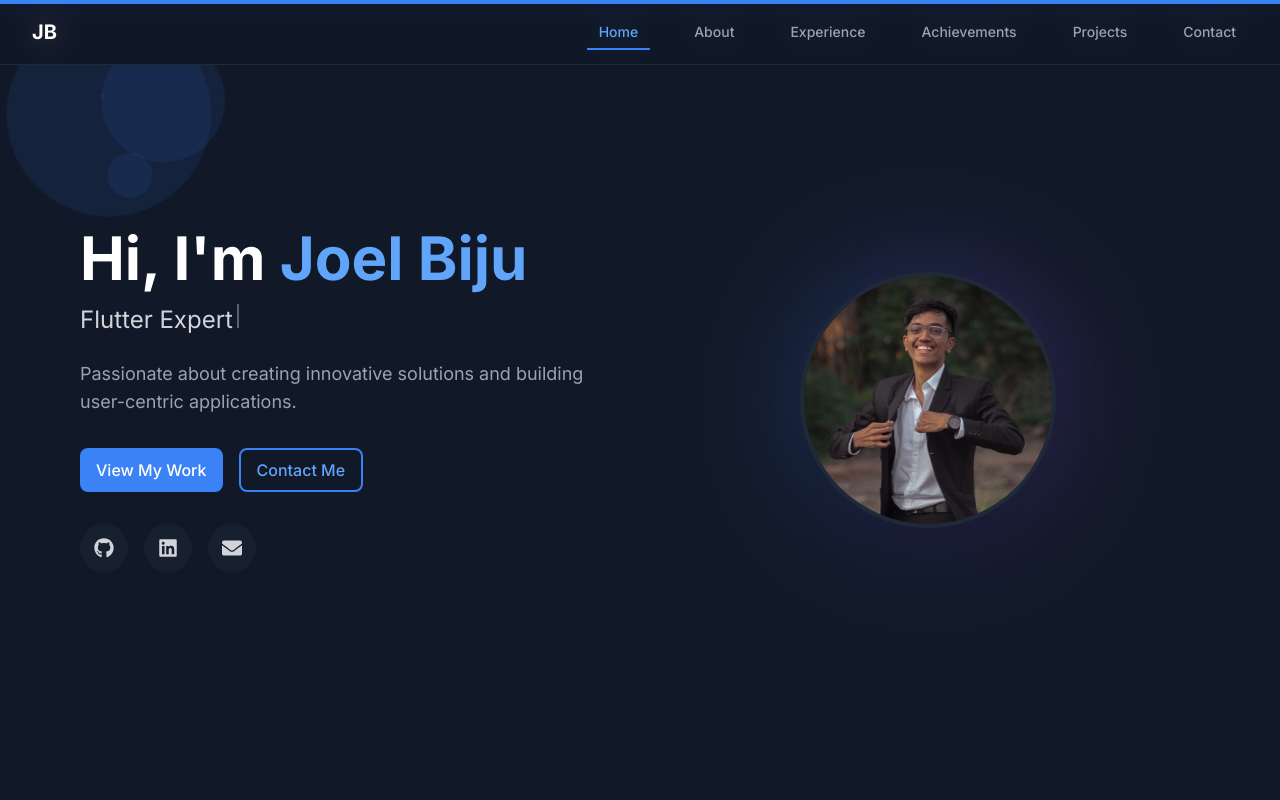
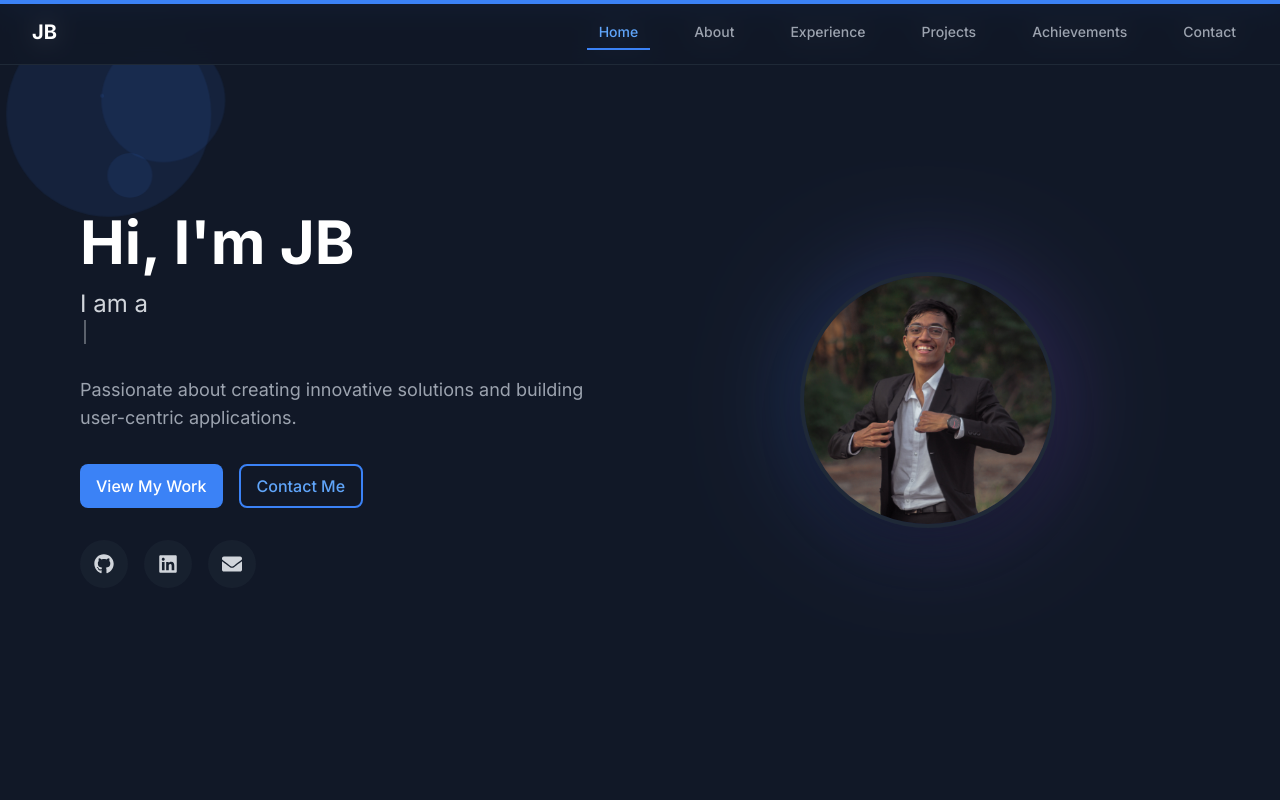
Before and after one commit to JB-05/jb-portfolio, a Next.js app: page / in a window 1280 px wide. Shown: the top 800 px of the page. Built offline with nearby package versions, Linux system fonts and the light colour scheme.

Commit message:
made updates

```diff
--- a/app/components/Hero.tsx
+++ b/app/components/Hero.tsx
@@ -9,22 +9,34 @@ import { TypewriterText } from './shared/TypewriterText';
 import Image from 'next/image';
 import { useState } from 'react';
 
-const socialLinks: Array<{
+type SocialLinkProps = {
   name: string;
   href: string;
   icon: "github" | "linkedin" | "email";
-}> = [
-  { name: 'GitHub', href: 'https://github.com/jb-05', icon: 'github' },
-  { name: 'LinkedIn', href: 'https://www.linkedin.com/in/joel-biju-285527289', icon: 'linkedin' },
-  { name: 'Email', href: 'mailto:work.joelbiju@gmail.com', icon: 'email' },
+};
+
+const socialLinks: SocialLinkProps[] = [
+  {
+    name: 'GitHub',
+    href: 'https://github.com/jb',
+    icon: 'github',
+  },
+  {
+    name: 'LinkedIn',
+    href: 'https://linkedin.com/in/jb',
+    icon: 'linkedin',
+  },
+  {
+    name: 'Email',
+    href: 'mailto:jb@gmail.com',
+    icon: 'email',
+  },
 ];
 
-const typingTexts = [
-  "Full-Stack Developer",
-  "Mobile App Developer",
-  "Flutter Expert",
-  "Problem Solver",
-  "Hackathon Champion"
+const texts = [
+  'Full Stack Developer',
+  'UI/UX Designer',
+  'Problem Solver',
 ];
 
 const scrollToSection = (sectionId: string) => {
@@ -117,7 +129,7 @@ export const Hero = () => {
               animate={{ opacity: 1, y: 0 }}
               transition={{ duration: 0.8, delay: 0.4 }}
             >
-              Hi, I'm <span className="text-blue-400">Joel Biju</span>
+              Hi, I&apos;m JB
             </motion.h1>
             <motion.p
               className="text-xl md:text-2xl text-gray-300 mb-6"
@@ -125,7 +137,7 @@ export const Hero = () => {
               animate={{ opacity: 1, y: 0 }}
               transition={{ duration: 0.8, delay: 0.6 }}
             >
-              <TypewriterText texts={typingTexts} />
+              I am a <TypewriterText texts={texts} />
             </motion.p>
             <motion.p
               className="text-gray-400 text-lg mb-8 max-w-2xl"
--- a/app/components/Navigation.tsx
+++ b/app/components/Navigation.tsx
@@ -2,14 +2,13 @@
 
 import { useEffect, useState, useCallback } from 'react';
 import { motion, useScroll, useSpring } from 'framer-motion';
-import { useInView } from 'react-intersection-observer';
 
 const navItems = [
   { id: 'home', label: 'Home' },
   { id: 'about', label: 'About' },
   { id: 'experience', label: 'Experience' },
+  { id: 'projects', label: 'Projects' },
   { id: 'achievements', label: 'Achievements' },
-  { id: 'projects', label: 'Projects' },
   { id: 'contact', label: 'Contact' },
 ];
 
@@ -23,46 +22,27 @@ export const Navigation = () => {
     restDelta: 0.001,
   });
 
-  // Create refs for each section with optimized threshold
-  const sectionRefs = navItems.reduce((acc, item) => {
-    const [ref, inView, entry] = useInView({
-      threshold: 0.3, // Reduced threshold for better detection
-      triggerOnce: false,
-      rootMargin: '-80px 0px -80% 0px', // Optimized root margin
-    });
-    acc[item.id] = { ref, inView, entry };
-    return acc;
-  }, {} as Record<string, { ref: any; inView: boolean; entry?: IntersectionObserverEntry }>);
-
-  // Optimized scroll handler with debounce
-  const handleScroll = useCallback(() => {
-    const sections = Object.entries(sectionRefs);
-    const visibleSections = sections.filter(([_, { inView }]) => inView);
-
-    if (visibleSections.length > 0) {
-      const mostVisibleSection = visibleSections.reduce((prev, current) => {
-        const prevRatio = sectionRefs[prev[0]].entry?.intersectionRatio || 0;
-        const currentRatio = sectionRefs[current[0]].entry?.intersectionRatio || 0;
-        return currentRatio > prevRatio ? current : prev;
+  useEffect(() => {
+    const observerCallback: IntersectionObserverCallback = (entries) => {
+      entries.forEach(entry => {
+        if (entry.isIntersecting && entry.intersectionRatio >= 0.3) {
+          setActiveSection(entry.target.id);
+        }
       });
-
-      setActiveSection(mostVisibleSection[0]);
-    }
-  }, [sectionRefs]);
-
-  useEffect(() => {
-    let timeoutId: NodeJS.Timeout;
-    const debouncedScroll = () => {
-      clearTimeout(timeoutId);
-      timeoutId = setTimeout(handleScroll, 100);
     };
 
-    window.addEventListener('scroll', debouncedScroll, { passive: true });
-    return () => {
-      window.removeEventListener('scroll', debouncedScroll);
-      clearTimeout(timeoutId);
-    };
-  }, [handleScroll]);
+    const observer = new IntersectionObserver(observerCallback, {
+      threshold: 0.3,
+      rootMargin: '-80px 0px -80% 0px'
+    });
+
+    navItems.forEach(item => {
+      const element = document.getElementById(item.id);
+      if (element) observer.observe(element);
+    });
+
+    return () => observer.disconnect();
+  }, []);
 
   const scrollToSection = useCallback((sectionId: string) => {
     const element = document.getElementById(sectionId);
--- a/app/components/Posters.tsx
+++ b/app/components/Posters.tsx
@@ -95,9 +95,9 @@ export const Posters = () => {
   const [selectedPoster, setSelectedPoster] = useState<{ image: string; title: string } | null>(null);
 
   const posters = [
-    { image: "/posters/poster1.jpg", title: "Creative Design" },
-    { image: "/posters/poster2.png", title: "Modern Art" },
-    { image: "/posters/poster3.jpg", title: "Digital Innovation" }
+    { image: "/posters/poster1.jpg", title: "Esports Poster" },
+    { image: "/posters/poster2.png", title: "Esports Poster" },
+    { image: "/posters/poster3.jpg", title: "Esports Poster" }
   ];
 
   return (
--- a/app/components/Projects.tsx
+++ b/app/components/Projects.tsx
@@ -23,7 +23,7 @@ const projects: Project[] = [
       "AI-Powered Risk Prediction for early malnutrition detection",
       "Smart meal analysis with nutritional improvement suggestions",
       "Government scheme integration for nutrition benefits",
-      "Community-driven support system with 'Adopt a Child' feature",
+      "Community-driven support system with &apos;Adopt a Child&apos; feature",
       "Gamified engagement for healthy eating habits",
       "Multi-child health dashboard for parents and healthcare workers"
     ],
--- a/app/components/shared/TypewriterText.tsx
+++ b/app/components/shared/TypewriterText.tsx
@@ -10,38 +10,39 @@ interface TypewriterTextProps {
 }
 
 export const TypewriterText = ({ texts, className = '', delay = 0 }: TypewriterTextProps) => {
-  const [displayText, setDisplayText] = useState('');
-  const [currentIndex, setCurrentIndex] = useState(0);
-  const [textIndex, setTextIndex] = useState(0);
+  const [currentTextIndex, setCurrentTextIndex] = useState(0);
+  const [currentText, setCurrentText] = useState('');
+  const [isDeleting, setIsDeleting] = useState(false);
 
   useEffect(() => {
-    if (currentIndex < texts[textIndex].length) {
-      const timeout = setTimeout(() => {
-        setDisplayText(prev => prev + texts[textIndex][currentIndex]);
-        setCurrentIndex(prev => prev + 1);
-      }, 50);
+    const typeSpeed = 100;
+    const deleteSpeed = 50;
+    const pauseDuration = 2000;
 
-      return () => clearTimeout(timeout);
-    } else if (textIndex < texts.length - 1) {
-      // Wait before starting next text
-      const timeout = setTimeout(() => {
-        setDisplayText('');
-        setCurrentIndex(0);
-        setTextIndex(prev => prev + 1);
-      }, 2000);
+    const type = () => {
+      const fullText = texts[currentTextIndex];
 
-      return () => clearTimeout(timeout);
-    } else {
-      // Reset to first text when all texts are done
-      const timeout = setTimeout(() => {
-        setDisplayText('');
-        setCurrentIndex(0);
-        setTextIndex(0);
-      }, 2000);
+      if (!isDeleting) {
+        if (currentText.length < fullText.length) {
+          setCurrentText(fullText.substring(0, currentText.length + 1));
+          setTimeout(type, typeSpeed);
+        } else {
+          setTimeout(() => setIsDeleting(true), pauseDuration);
+        }
+      } else {
+        if (currentText.length > 0) {
+          setCurrentText(currentText.substring(0, currentText.length - 1));
+          setTimeout(type, deleteSpeed);
+        } else {
+          setIsDeleting(false);
+          setCurrentTextIndex((currentTextIndex + 1) % texts.length);
+        }
+      }
+    };
 
-      return () => clearTimeout(timeout);
-    }
-  }, [currentIndex, textIndex, texts]);
+    const timer = setTimeout(type, isDeleting ? deleteSpeed : typeSpeed);
+    return () => clearTimeout(timer);
+  }, [currentText, currentTextIndex, isDeleting, texts]);
 
   return (
     <motion.div
@@ -50,7 +51,7 @@ export const TypewriterText = ({ texts, className = '', delay = 0 }: TypewriterT
       transition={{ duration: 0.5, delay }}
       className={className}
     >
-      {displayText}
+      {currentText}
       <motion.span
         animate={{ opacity: [1, 0, 1] }}
         transition={{ duration: 0.8, repeat: Infinity }}
--- a/app/page.tsx
+++ b/app/page.tsx
@@ -32,7 +32,6 @@ export default function Home() {
       <Projects />
       <Achievements />
       <Posters />
-      <Contact />
     </main>
   );
 }
```
